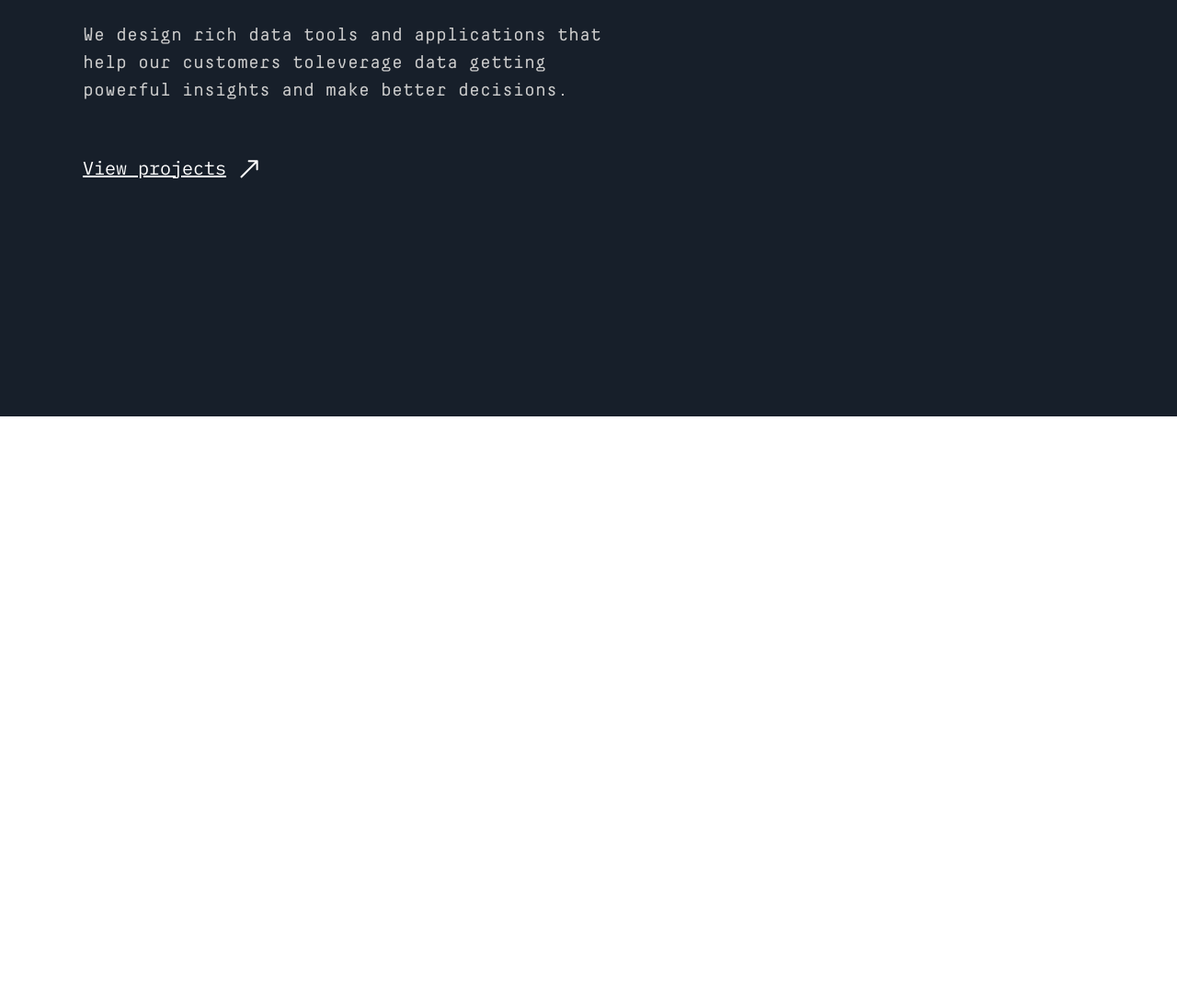
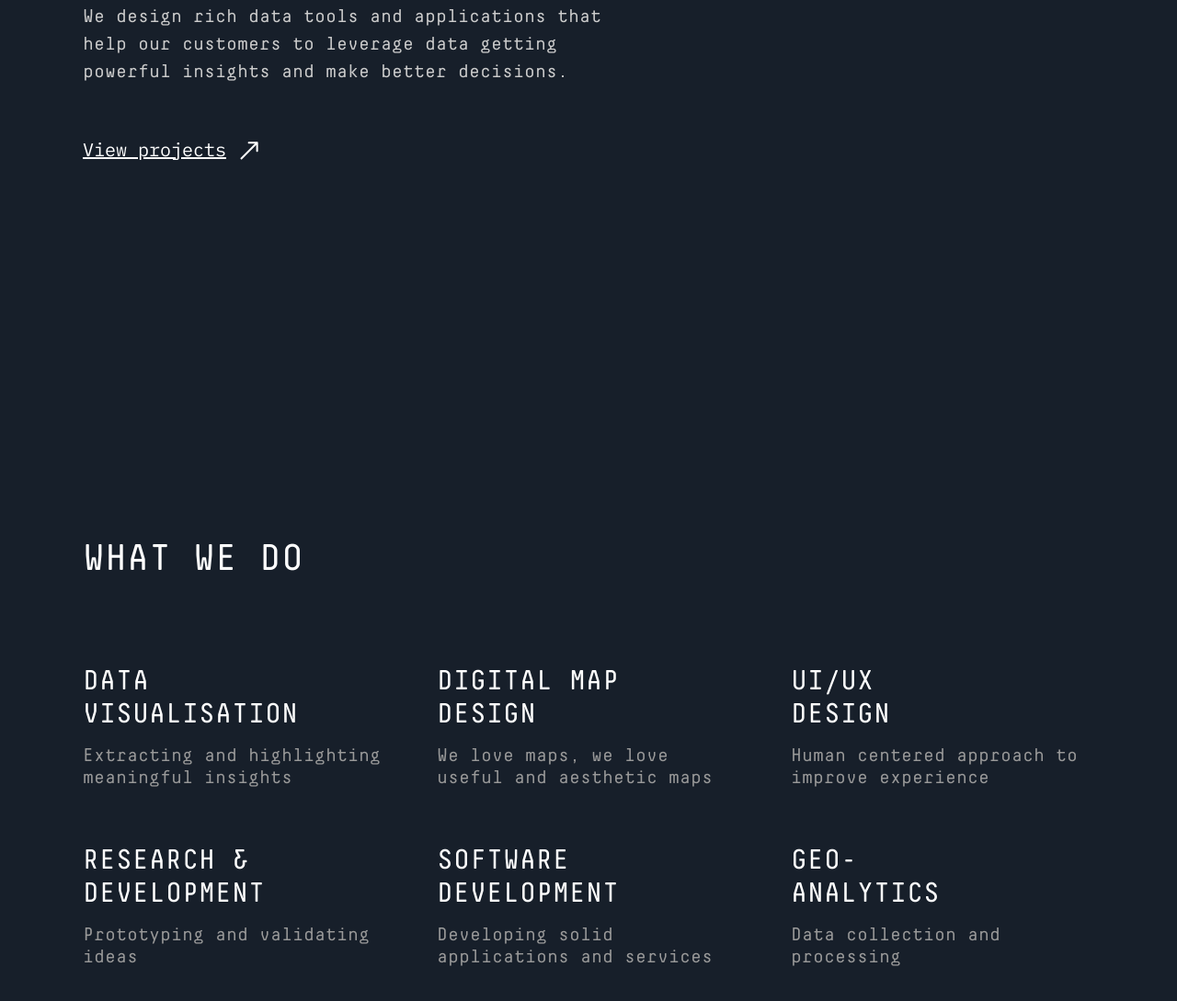
Before and after one commit to urbica/urbica.io, a Gatsby site: page / in a window 1280 px wide. Shown: the part 1147-2236 px from the top of the page at 92% size. Before the commit the page ends 1600 px from the top, so only its background shows below. Built offline with nearby package versions, Linux system fonts and the light colour scheme; Gatsby itself is replaced by a stand-in of ours; a web font is replaced by a local one.

Commit message:
add block what we do

```diff
--- a/src/components/AboutBlock/index.js
+++ b/src/components/AboutBlock/index.js
@@ -12,7 +12,7 @@ export default () => (
         We care about your business
       </Title>
       <Text>
-        We design rich data tools and applications that help our customers toleverage data getting powerful insights
+        We design rich data tools and applications that help our customers to leverage data getting powerful insights
         and make better decisions.
       </Text>
       <LinkWithArrow to="/projects">
--- /dev/null
+++ b/src/components/WhatWeDoBlock/Block/Container.js
@@ -0,0 +1,10 @@
+import styled from 'styled-components';
+
+const Container = styled.div`
+  width: 30%;
+  background: #171F2A;
+  flex-shrink: 0;
+  padding: 30px 0;
+`;
+
+export default Container;
--- /dev/null
+++ b/src/components/WhatWeDoBlock/Block/Text.js
@@ -0,0 +1,10 @@
+import styled from 'styled-components';
+
+const Text = styled.div`
+  line-height: 24px;
+  font-size: 20px;
+
+  color: #999999;
+`;
+
+export default Text;
--- /dev/null
+++ b/src/components/WhatWeDoBlock/Block/Title.js
@@ -0,0 +1,12 @@
+import styled from 'styled-components';
+
+const Title = styled.div`
+  width: 60%;
+  line-height: 36px;
+  font-size: 30px;
+  text-transform: uppercase;
+  color: white;
+  margin-bottom: 15px;
+`;
+
+export default Title;
--- /dev/null
+++ b/src/components/WhatWeDoBlock/Block/index.js
@@ -0,0 +1,23 @@
+import React from 'react';
+import PropTypes from 'prop-types';
+import Container from './Container';
+import Title from './Title';
+import Text from './Text';
+
+const Block = ({ title, text }) => (
+  <Container>
+    <Title>
+      {title}
+    </Title>
+    <Text>
+      {text}
+    </Text>
+  </Container>
+);
+
+Block.propTypes = {
+  title: PropTypes.string.isRequired,
+  text: PropTypes.string.isRequired
+};
+
+export default Block;
--- /dev/null
+++ b/src/components/WhatWeDoBlock/Container.js
@@ -0,0 +1,14 @@
+import styled from 'styled-components';
+
+const Container = styled.div`
+  display: flex;
+  flex-direction: column;
+  width: 100%;
+  height: 100vh;
+  background: #171F2A;
+
+  justify-content: center;
+  align-items: center;
+`;
+
+export default Container;
--- /dev/null
+++ b/src/components/WhatWeDoBlock/Content.js
@@ -0,0 +1,11 @@
+import styled from 'styled-components';
+
+const Content = styled.div`
+  display: flex;
+  width: 100%;
+  flex-wrap: wrap;
+  justify-content: space-between;
+  margin-top: 60px;
+`;
+
+export default Content;
--- /dev/null
+++ b/src/components/WhatWeDoBlock/index.js
@@ -0,0 +1,24 @@
+import React from 'react';
+import Container from './Container';
+import Wrap from '../Wrap';
+import Title from '../Title';
+import Content from './Content';
+import Block from './Block';
+import data from '../../configs/whatWeDo';
+
+export default () => (
+  <Container>
+    <Wrap>
+      <Title>
+        What we do
+      </Title>
+      <Content>
+        {
+          data.map(({ title, text }) => (
+            <Block title={title} text={text} />
+          ))
+        }
+      </Content>
+    </Wrap>
+  </Container>
+);
--- a/src/components/Wrap.js
+++ b/src/components/Wrap.js
@@ -2,6 +2,7 @@ import styled from 'styled-components';
 
 const Wrap = styled.div`
   width: 1100px;
+  margin-bottom: 40px;
 `;
 
 export default Wrap;
--- /dev/null
+++ b/src/configs/whatWeDo.js
@@ -0,0 +1,26 @@
+export default [
+  {
+    title: 'Data visualisation',
+    text: 'Extracting and highlighting meaningful insights'
+  },
+  {
+    title: 'Digital Map design',
+    text: 'We love maps, we love useful and aesthetic maps'
+  },
+  {
+    title: 'UI/UX\n design',
+    text: 'Human centered approach to improve experience\n'
+  },
+  {
+    title: 'Research & Development',
+    text: 'Prototyping and validating ideas '
+  },
+  {
+    title: 'Software development',
+    text: 'Developing solid applications and services'
+  },
+  {
+    title: 'Geo-analytics',
+    text: 'Data collection and processing'
+  }
+];
--- a/src/pages/index.js
+++ b/src/pages/index.js
@@ -2,10 +2,12 @@ import React from 'react';
 import Layout from '../components/Layout';
 import FirstBlock from '../components/FirstBlock';
 import AboutBlock from '../components/AboutBlock';
+import WhatWeDoBlock from '../components/WhatWeDoBlock';
 
 export default () => (
   <Layout>
     <FirstBlock />
     <AboutBlock />
+    <WhatWeDoBlock />
   </Layout>
 );
```
